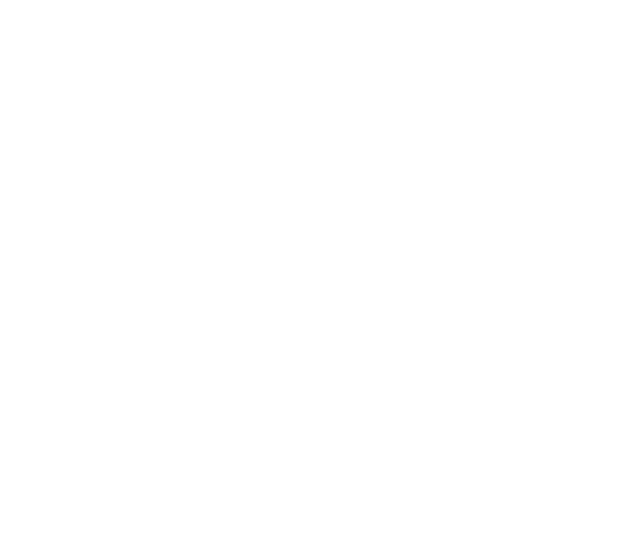
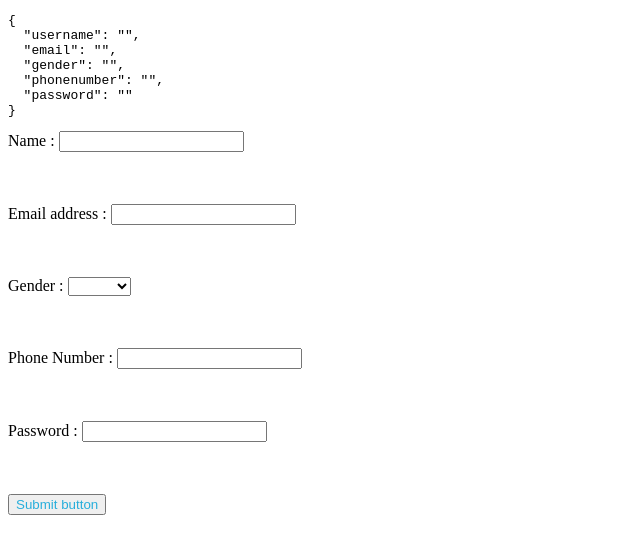
Before and after one commit to dhirajDPatil/ReactJS-React-getting-started-NPM-NPM-Scripts-React-Basics-What-is-React-J---an1a6aivjiqp, a React app: page / in a window 1280 px wide. Shown: the top 554 px of the page, without its empty margins (0-640 px from the left). Built offline with nearby package versions, Linux system fonts and the light colour scheme.

Commit message:
form basic Layout done

```diff
--- a/src/components/App.js
+++ b/src/components/App.js
@@ -1,11 +1,103 @@
-import React, {Component, useState} from "react";
+import React, { useState, useEffect} from "react";
 import '../styles/App.css';
 
 const App = () => {
+  const initialValues = { username: '', email: '', gender: '', phonenumber: '', password: ''};
+
+  const [formValues, setFormValues] = useState(initialValues);
+  const [formErrors, setFormErrors] = useState({});
+  const [isSubmit, setIsSubmit] = useState(false);
+  const changeHandle = (e) => {
+      const {name, value} = e.target;
+      // console.log(name, value);
+      setFormValues({...formValues, [name] : value})
+  }
+  const onFormSubmitHandler = (event) => {
+      event.preventDefault();
+      // console.log(formValues)
+      setFormErrors(validate(formValues));
+      setIsSubmit(true);
+  }
+
+  useEffect(()=> {
+    console.log(formErrors);
+    if(Object.keys(formErrors).length === 0 && isSubmit){
+      console.log(formValues);
+    }
+  }, [formErrors])
+
+  const validate = (values) => {
+    const errors = {};
+    const regEmail = /[@]/gi;
+    const regUserName = /\d/i;
+    const regPhoneNumber = /[^\d+-]/i;
+    if(!values.username){
+      errors.username = "All fields are mandatory";
+    } else if(regUserName.test(values.username)){
+      errors.username = "Name is not alphanumeric";
+    }
+
+    if(!values.email){
+      errors.email = "All fields are mandatory";
+    } else if(!regEmail.test(values.email)){
+      errors.email = "Email must contain @";
+    }
+
+    if(values.gender.length === 0){
+      errors.gender = "Please identify as male, female or others";
+    }
+
+    if(!values.phonenumber){
+      errors.phonenumber = "All fields are mandatory";
+    } else if(regPhoneNumber.test(values.phonenumber)){
+      errors.phonenumber = "Phone Number must contain only numbers";
+    }
+
+    if(!values.password){
+      errors.password = "All fields are mandatory";
+    } else if(values.password.length < 6){
+      errors.password = "Password must contain atleast 6 letters";
+    }
+    return errors;
+  }
   return (
-    <div id="main"></div>
+    <div id="main">
+      <pre>{JSON.stringify(formValues, undefined, 2)}</pre>
+      <form onSubmit={onFormSubmitHandler}>
+        <label>Name : </label>
+        <input type="text" data-testid ='name' name="username" value={formValues.username} onChange={changeHandle} />
+        <p>{formErrors.username}</p>
+        <br/><br/>
+
+        <label>Email address : </label>
+        <input data-testid ='email' name="email" value={formValues.email} onChange={changeHandle}/>
+        <p>{formErrors.email}</p>
+        <br/><br/>
+
+        <label>Gender : </label>
+        <select data-testid ='gender' name="gender" value={formValues.gender} onChange={changeHandle} defaultValue="male">
+          <option></option>
+          <option>male</option>
+          <option>female</option>
+          <option>others</option>
+        </select>
+        <p>{formErrors.gender}</p>
+        <br/><br/>
+
+        <label>Phone Number : </label>
+        <input type="tel" data-testid ='phoneNumber' name="phonenumber" value={formValues.phonenumber} onChange={changeHandle}/>
+        <p>{formErrors.phonenumber}</p>
+        <br/><br/>
+
+        <label>Password : </label>
+        <input type="password" data-testid = 'password' name="password" value={formValues.password} onChange={changeHandle}/>
+        <p>{formErrors.password}</p>
+        <br/><br/>
+
+        <button data-testid = 'submit' type="submit">Submit button</button>
+      </form>
+    </div>
   )
 }
 
-
 export default App;
```
